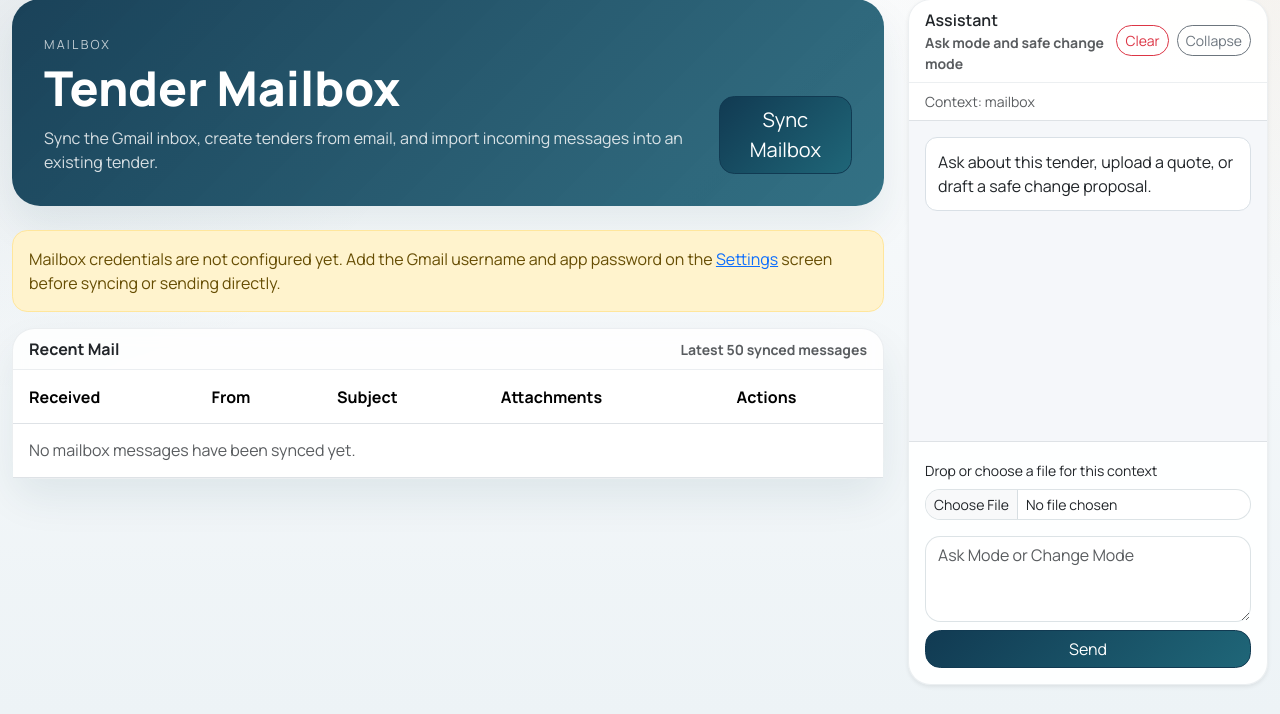
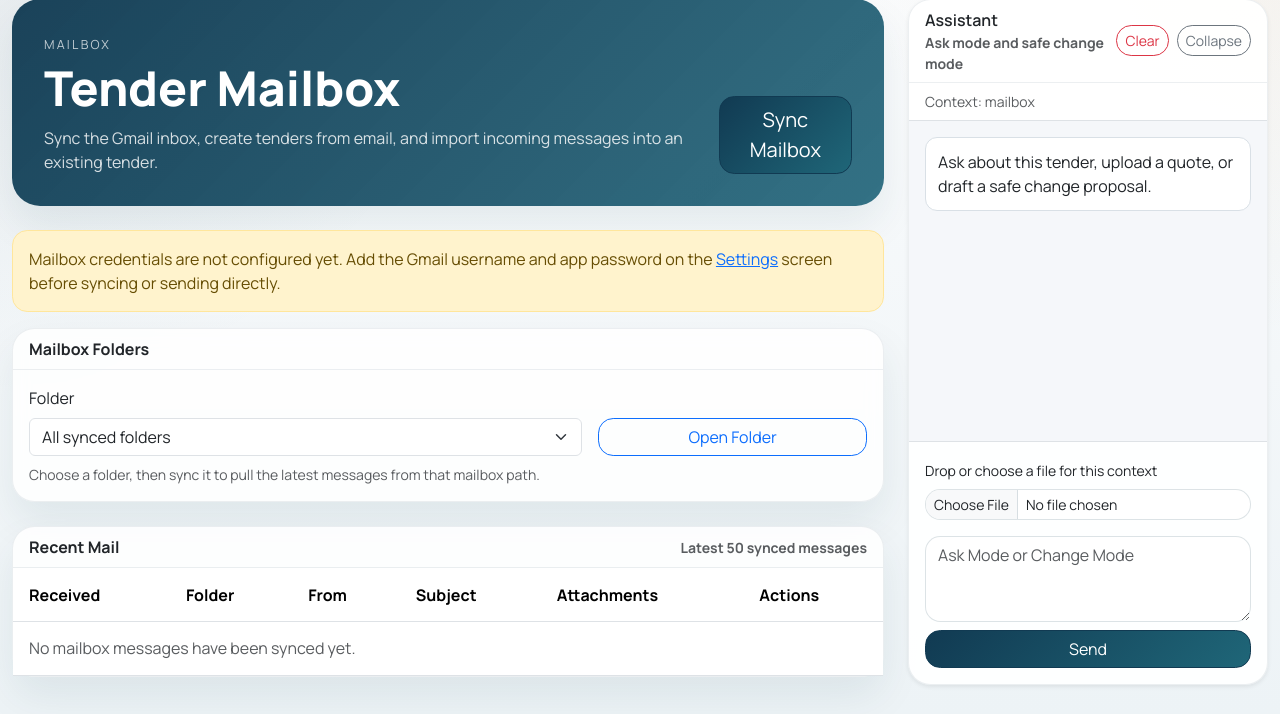
Before and after one commit to zageabb/tender_designer, a Flask app: page /mailbox/ in a window 1280 px wide. Shown: the part 86-800 px from the top of the page. Run offline with Flask 3, Linux system fonts and the light colour scheme; data comes from the database, SQL or seed files in the repository; data that the repository does not hold is empty; some libraries are stand-ins or nearby versions.

Commit message:
Add mailbox folders and delete actions

```diff
--- a/routes/mailbox.py
+++ b/routes/mailbox.py
@@ -4,7 +4,15 @@ from flask import Blueprint, current_app, flash, redirect, render_template, requ
 
 from database import db
 from models import MailboxMessage, Tender
-from services.mailbox_service import create_tender_from_mailbox_message, import_mailbox_message_to_tender, mailbox_is_configured, sync_mailbox
+from services.mailbox_service import (
+    create_tender_from_mailbox_message,
+    delete_mailbox_message,
+    import_mailbox_message_to_tender,
+    list_mailbox_folders,
+    mailbox_is_configured,
+    sync_mailbox,
+    sync_mailbox_folder,
+)
 
 
 mailbox_bp = Blueprint("mailbox", __name__, url_prefix="/mailbox")
@@ -13,18 +21,33 @@ mailbox_bp = Blueprint("mailbox", __name__, url_prefix="/mailbox")
 @mailbox_bp.route("/")
 def index():
     tender_id = request.args.get("tender_id", type=int)
+    selected_folder = (request.args.get("folder") or "").strip()
     tender = Tender.query.get(tender_id) if tender_id else None
-    messages = MailboxMessage.query.order_by(MailboxMessage.received_at.desc().nullslast(), MailboxMessage.created_at.desc()).limit(50).all()
+    folder_error = None
+    folders: list[str] = []
+    if mailbox_is_configured():
+        try:
+            folders = list_mailbox_folders()
+        except Exception as exc:
+            folder_error = str(exc)
+    query = MailboxMessage.query
+    if selected_folder:
+        query = query.filter_by(mailbox_folder=selected_folder)
+    messages = query.order_by(MailboxMessage.received_at.desc().nullslast(), MailboxMessage.created_at.desc()).limit(50).all()
     return render_template(
         "mailbox/index.html",
         messages=messages,
         tender=tender,
+        folders=folders,
+        folder_error=folder_error,
+        selected_folder=selected_folder,
         mailbox_configured=mailbox_is_configured(),
         chat_context={
             "page": "mailbox",
             "tender_id": tender.id if tender else None,
             "visible_mailbox_message_ids": [message.id for message in messages[:12]],
             "mailbox_tender_id": tender.id if tender else None,
+            "mailbox_folder": selected_folder,
         },
     )
 
@@ -32,30 +55,45 @@ def index():
 @mailbox_bp.route("/sync", methods=["POST"])
 def sync():
     tender_id = request.form.get("tender_id", type=int)
+    selected_folder = (request.form.get("folder") or "").strip()
     try:
-        result = sync_mailbox(current_app.config["DATA_DIR"])
-        flash(f"Mailbox sync complete. Created {result['created']} message(s), updated {result['updated']}.", "success")
+        result = (
+            sync_mailbox_folder(current_app.config["DATA_DIR"], selected_folder)
+            if selected_folder
+            else sync_mailbox(current_app.config["DATA_DIR"])
+        )
+        label = selected_folder or "default folder"
+        flash(
+            f"Mailbox sync complete for {label}. Created {result['created']} message(s), updated {result['updated']}.",
+            "success",
+        )
     except Exception as exc:
         flash(f"Mailbox sync failed: {exc}", "danger")
+    route_kwargs = {}
     if tender_id:
-        return redirect(url_for("mailbox.index", tender_id=tender_id))
-    return redirect(url_for("mailbox.index"))
+        route_kwargs["tender_id"] = tender_id
+    if selected_folder:
+        route_kwargs["folder"] = selected_folder
+    return redirect(url_for("mailbox.index", **route_kwargs))
 
 
 @mailbox_bp.route("/<int:message_id>")
 def view_message(message_id: int):
     mailbox_message = MailboxMessage.query.get_or_404(message_id)
     tender_id = request.args.get("tender_id", type=int)
+    selected_folder = (request.args.get("folder") or mailbox_message.mailbox_folder or "").strip()
     tender = Tender.query.get(tender_id) if tender_id else None
     return render_template(
         "mailbox/view.html",
         mailbox_message=mailbox_message,
         tender=tender,
+        selected_folder=selected_folder,
         chat_context={
             "page": "mailbox_message",
             "tender_id": tender.id if tender else None,
             "selected_mailbox_message_id": mailbox_message.id,
             "visible_mailbox_message_ids": [mailbox_message.id],
+            "mailbox_folder": selected_folder,
         },
     )
 
@@ -63,6 +101,8 @@ def view_message(message_id: int):
 @mailbox_bp.route("/<int:message_id>/create-tender", methods=["POST"])
 def create_tender_from_message(message_id: int):
     mailbox_message = MailboxMessage.query.get_or_404(message_id)
+    tender_id = request.form.get("tender_id", type=int)
+    selected_folder = (request.form.get("folder") or mailbox_message.mailbox_folder or "").strip()
     try:
         tender = create_tender_from_mailbox_message(current_app.config["DATA_DIR"], mailbox_message)
         db.session.commit()
@@ -71,13 +111,19 @@ def create_tender_from_message(message_id: int):
     except Exception as exc:
         db.session.rollback()
         flash(f"Could not create a tender from that email: {exc}", "danger")
-        return redirect(url_for("mailbox.view_message", message_id=mailbox_message.id))
+        route_kwargs = {"message_id": mailbox_message.id}
+        if tender_id:
+            route_kwargs["tender_id"] = tender_id
+        if selected_folder:
+            route_kwargs["folder"] = selected_folder
+        return redirect(url_for("mailbox.view_message", **route_kwargs))
 
 
 @mailbox_bp.route("/<int:message_id>/import-to-tender", methods=["POST"])
 def import_to_tender(message_id: int):
     mailbox_message = MailboxMessage.query.get_or_404(message_id)
     tender_id = request.form.get("tender_id", type=int)
+    selected_folder = (request.form.get("folder") or mailbox_message.mailbox_folder or "").strip()
     tender = Tender.query.get_or_404(tender_id)
     try:
         import_mailbox_message_to_tender(current_app.config["DATA_DIR"], mailbox_message, tender)
@@ -87,4 +133,28 @@ def import_to_tender(message_id: int):
     except Exception as exc:
         db.session.rollback()
         flash(f"Could not import that email into the tender: {exc}", "danger")
-        return redirect(url_for("mailbox.view_message", message_id=mailbox_message.id, tender_id=tender.id))
+        route_kwargs = {"message_id": mailbox_message.id, "tender_id": tender.id}
+        if selected_folder:
+            route_kwargs["folder"] = selected_folder
+        return redirect(url_for("mailbox.view_message", **route_kwargs))
+
+
+@mailbox_bp.route("/<int:message_id>/delete", methods=["POST"])
+def delete_message(message_id: int):
+    mailbox_message = MailboxMessage.query.get_or_404(message_id)
+    tender_id = request.form.get("tender_id", type=int)
+    selected_folder = (request.form.get("folder") or mailbox_message.mailbox_folder or "").strip()
+    subject = mailbox_message.subject or "(No subject)"
+    try:
+        remote_status = delete_mailbox_message(current_app.config["DATA_DIR"], mailbox_message)
+        db.session.commit()
+        flash(f"Deleted mailbox email {subject}. Remote status: {remote_status}.", "success")
+    except Exception as exc:
+        db.session.rollback()
+        flash(f"Could not delete that mailbox email: {exc}", "danger")
+    route_kwargs = {}
+    if tender_id:
+        route_kwargs["tender_id"] = tender_id
+    if selected_folder:
+        route_kwargs["folder"] = selected_folder
+    return redirect(url_for("mailbox.index", **route_kwargs))
--- a/templates/mailbox/index.html
+++ b/templates/mailbox/index.html
@@ -13,6 +13,7 @@
   <div class="hero-actions">
     <form method="post" action="{{ url_for('mailbox.sync') }}">
       {% if tender %}<input type="hidden" name="tender_id" value="{{ tender.id }}">{% endif %}
+      {% if selected_folder %}<input type="hidden" name="folder" value="{{ selected_folder }}">{% endif %}
       <button class="btn btn-primary btn-lg" type="submit">Sync Mailbox</button>
     </form>
     {% if tender %}
@@ -28,20 +29,51 @@
 </div>
 {% endif %}
 
+{% if folder_error %}
+<div class="alert alert-warning">
+  The mailbox connected, but the folder list could not be loaded: {{ folder_error }}
+</div>
+{% endif %}
+
+<div class="card glass-panel mb-4">
+  <div class="card-header">Mailbox Folders</div>
+  <div class="card-body">
+    <form method="get" action="{{ url_for('mailbox.index') }}" class="row g-3 align-items-end">
+      {% if tender %}<input type="hidden" name="tender_id" value="{{ tender.id }}">{% endif %}
+      <div class="col-lg-8">
+        <label class="form-label">Folder</label>
+        <select class="form-select" name="folder">
+          <option value="">All synced folders</option>
+          {% for folder in folders %}
+          <option value="{{ folder }}" {% if folder == selected_folder %}selected{% endif %}>{{ folder }}</option>
+          {% endfor %}
+        </select>
+      </div>
+      <div class="col-lg-4">
+        <button class="btn btn-outline-primary w-100" type="submit">Open Folder</button>
+      </div>
+    </form>
+    <div class="small text-muted mt-2">
+      Choose a folder, then sync it to pull the latest messages from that mailbox path.
+    </div>
+  </div>
+</div>
+
 <div class="card glass-panel">
   <div class="card-header d-flex justify-content-between align-items-center">
-    <span>Recent Mail</span>
-    <span class="text-muted small">Latest 50 synced messages</span>
+    <span>{% if selected_folder %}{{ selected_folder }}{% else %}Recent Mail{% endif %}</span>
+    <span class="text-muted small">Latest 50 synced messages{% if selected_folder %} from this folder{% endif %}</span>
   </div>
   <div class="table-responsive">
     <table class="table align-middle mb-0">
       <thead>
-        <tr><th>Received</th><th>From</th><th>Subject</th><th>Attachments</th><th>Actions</th></tr>
+        <tr><th>Received</th><th>Folder</th><th>From</th><th>Subject</th><th>Attachments</th><th>Actions</th></tr>
       </thead>
       <tbody>
         {% for message in messages %}
         <tr>
           <td>{{ message.received_at.strftime('%Y-%m-%d %H:%M') if message.received_at else '-' }}</td>
+          <td>{{ message.mailbox_folder or '-' }}</td>
           <td>{{ message.sender_name or message.sender_email or 'Unknown sender' }}</td>
           <td>
             <div class="fw-semibold">{{ message.subject }}</div>
@@ -50,21 +82,29 @@
           <td>{{ message.attachments|length }}</td>
           <td>
             <div class="d-flex gap-2 flex-wrap">
-              <a class="btn btn-sm btn-outline-primary" href="{{ url_for('mailbox.view_message', message_id=message.id, tender_id=tender.id if tender else None) }}">Open</a>
+              <a class="btn btn-sm btn-outline-primary" href="{{ url_for('mailbox.view_message', message_id=message.id, tender_id=tender.id if tender else None, folder=selected_folder or message.mailbox_folder) }}">Open</a>
               <form method="post" action="{{ url_for('mailbox.create_tender_from_message', message_id=message.id) }}">
+                {% if tender %}<input type="hidden" name="tender_id" value="{{ tender.id }}">{% endif %}
+                <input type="hidden" name="folder" value="{{ selected_folder or message.mailbox_folder or '' }}">
                 <button class="btn btn-sm btn-outline-secondary" type="submit">Create Tender</button>
               </form>
               {% if tender %}
               <form method="post" action="{{ url_for('mailbox.import_to_tender', message_id=message.id) }}">
                 <input type="hidden" name="tender_id" value="{{ tender.id }}">
+                <input type="hidden" name="folder" value="{{ selected_folder or message.mailbox_folder or '' }}">
                 <button class="btn btn-sm btn-outline-dark" type="submit">Import To Tender</button>
               </form>
               {% endif %}
+              <form method="post" action="{{ url_for('mailbox.delete_message', message_id=message.id) }}" onsubmit="return confirm('Delete email {{ message.subject }}? Tender Designer will remove the synced record and try to move the mailbox email to Trash.');">
+                {% if tender %}<input type="hidden" name="tender_id" value="{{ tender.id }}">{% endif %}
+                <input type="hidden" name="folder" value="{{ selected_folder or message.mailbox_folder or '' }}">
+                <button class="btn btn-sm btn-outline-danger" type="submit">Delete</button>
+              </form>
             </div>
           </td>
         </tr>
         {% else %}
-        <tr><td colspan="5" class="text-muted">No mailbox messages have been synced yet.</td></tr>
+        <tr><td colspan="6" class="text-muted">No mailbox messages have been synced yet.</td></tr>
         {% endfor %}
       </tbody>
     </table>
```
Also changed, not shown: services/mailbox_service.py (+130 -14 lines), templates/mailbox/view.html (+13 -1 lines).
